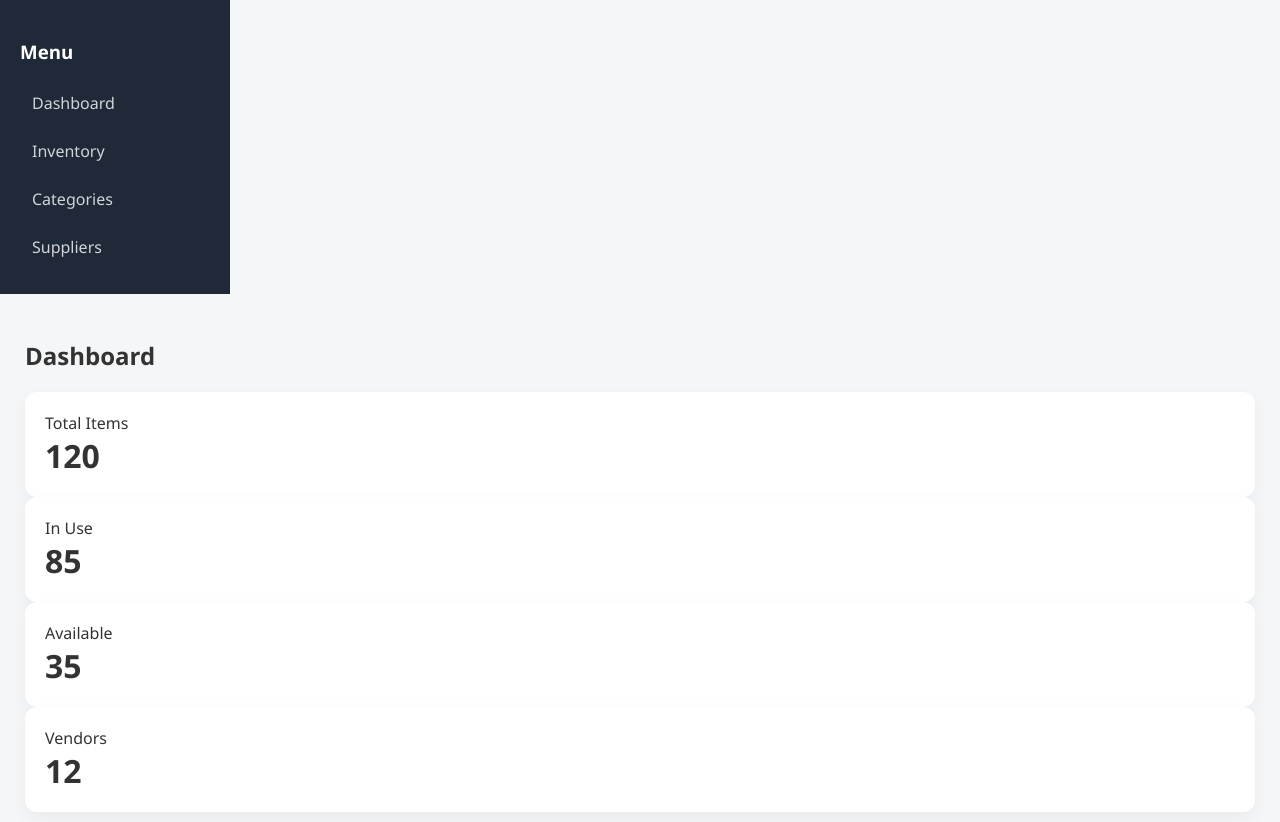
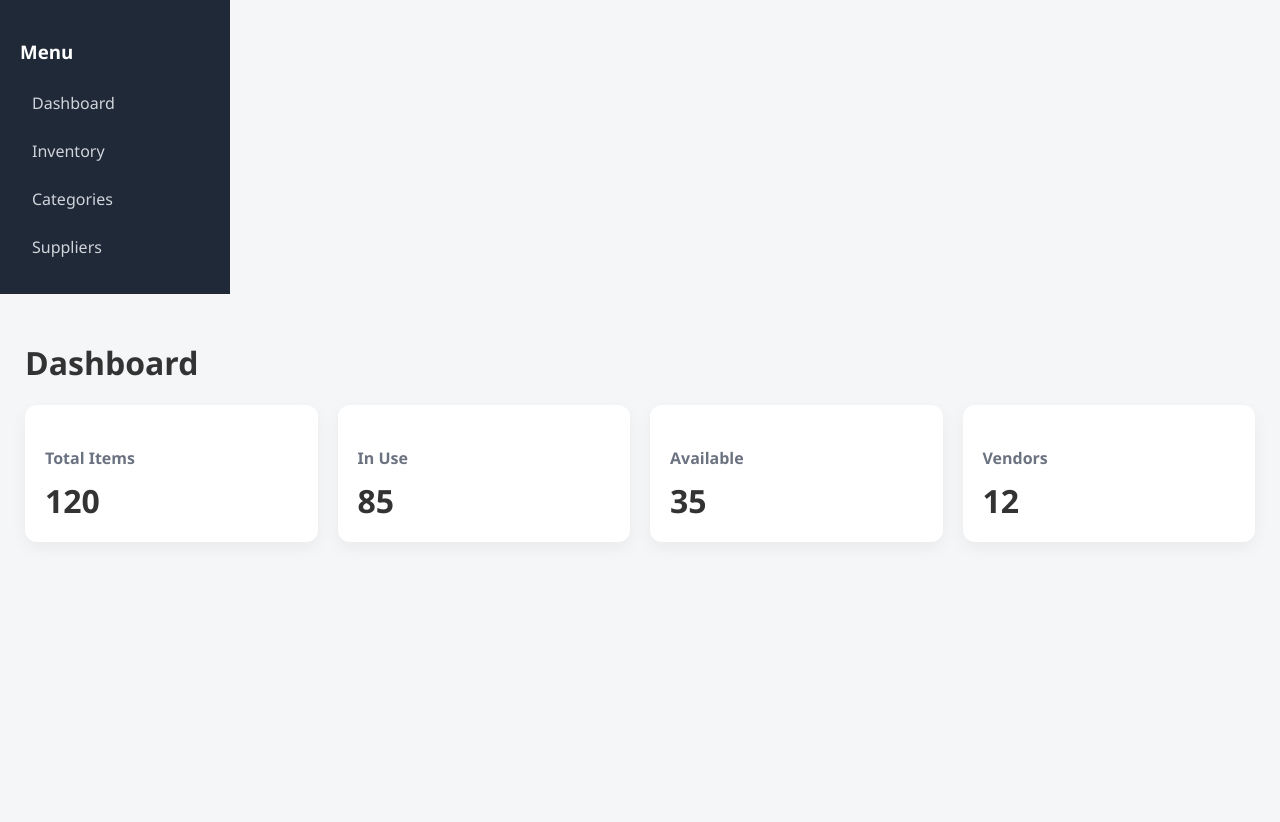
Before and after one commit to EStoreB/inventory-react-ui, a React (Vite) app: page / in a window 1280 px wide. Shown: the top 822 px of the page. After the commit the page ends 800 px from the top, so only its background shows below. Built offline with nearby package versions, Linux system fonts and the light colour scheme.

Commit message:
Refactor Dashboard component layout and headings

```diff
--- a/src/pages/Dashboard.jsx
+++ b/src/pages/Dashboard.jsx
@@ -1,30 +1,30 @@
 function Dashboard() {
   return (
-    <div>
-      <h2>Dashboard</h2>
+    <>
+      <h1>Dashboard</h1>
 
-      <div className="cards">
+      <div className="dashboard-grid">
         <div className="card">
-          <span>Total Items</span>
+          <h4>Total Items</h4>
           <h1>120</h1>
         </div>
 
         <div className="card">
-          <span>In Use</span>
+          <h4>In Use</h4>
           <h1>85</h1>
         </div>
 
         <div className="card">
-          <span>Available</span>
+          <h4>Available</h4>
           <h1>35</h1>
         </div>
 
         <div className="card">
-          <span>Vendors</span>
+          <h4>Vendors</h4>
           <h1>12</h1>
         </div>
       </div>
-    </div>
+    </>
   );
 }
 
```
